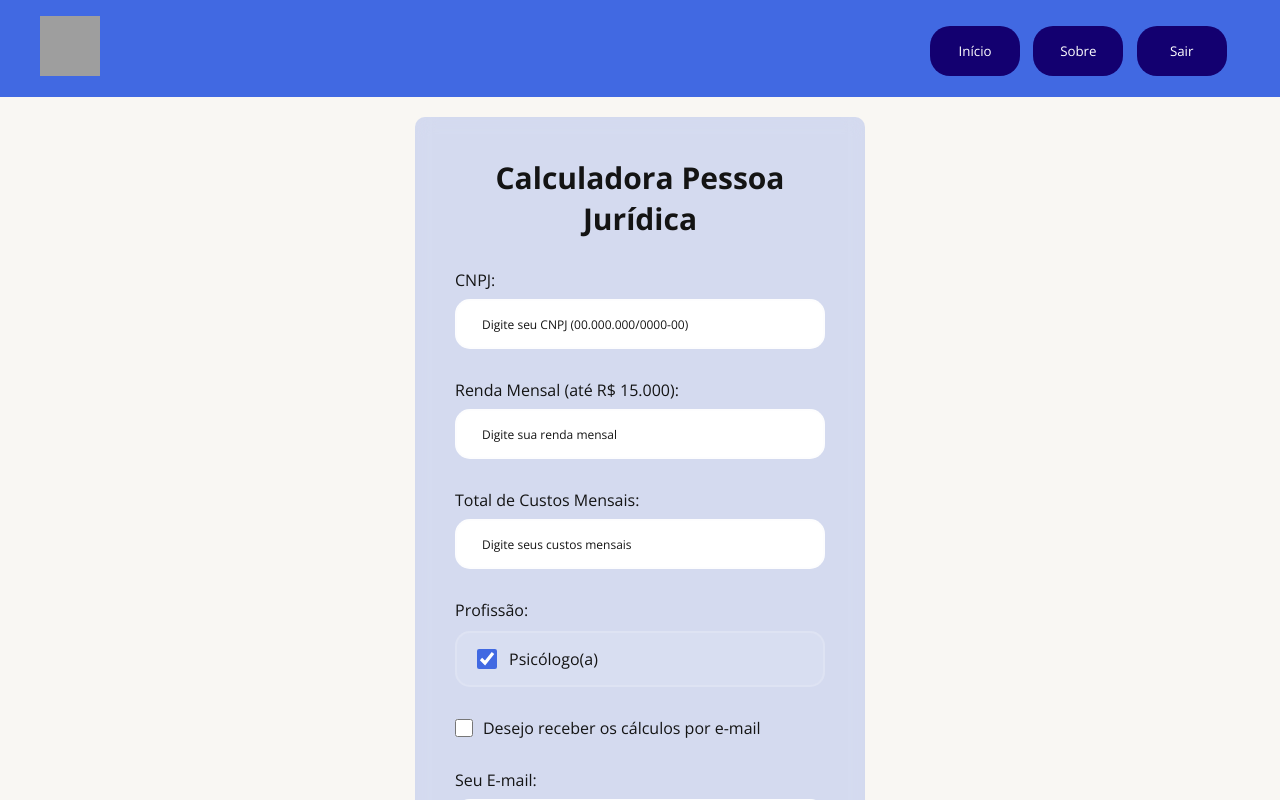
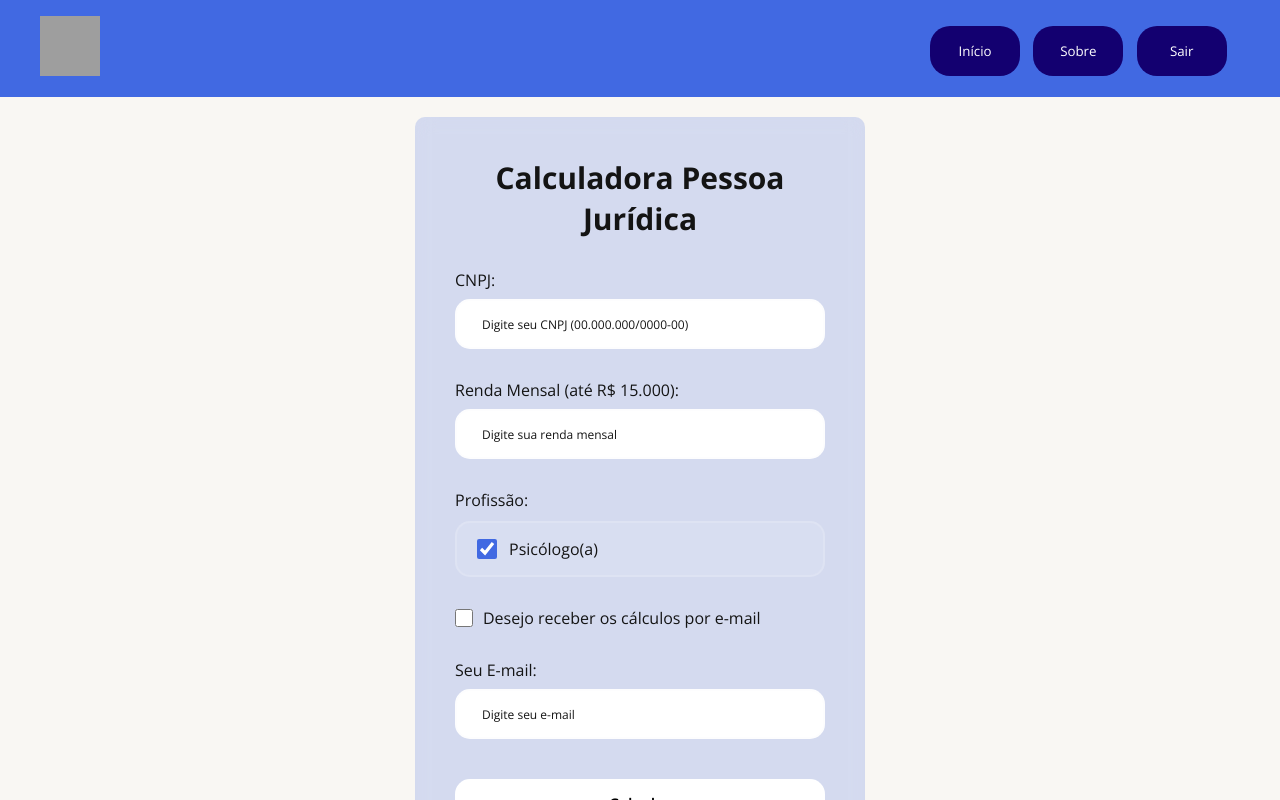
Before and after one commit to Felixlk13/calculadora_react_bis, a React (Create React App) app: page /calculadora-pj in a window 1280 px wide. Shown: the top 800 px of the page. Built offline with nearby package versions, Linux system fonts and the light colour scheme; grey boxes are pictures that could not be loaded; the HTML template or start-up script is replaced by a standard one.

Commit message:
:tada: Atualizado

```diff
--- a/src/Components/paginas/CalculadoraPF.jsx
+++ b/src/Components/paginas/CalculadoraPF.jsx
@@ -17,7 +17,7 @@ function CalculadoraPF() {
       let imposto = 0;
 
       if (calculoBase <= 2428.80){
-       setResultado(`Você está isento de impostos R$:${imposto}.`)
+       setResultado(`Você está isento de impostos.`)
       }
        else if(calculoBase >= 2428.80 || calculoBase <= 2826.65){
         imposto = calculoBase * 0.075 - 182.16;
@@ -115,7 +115,7 @@ function CalculadoraPF() {
       </form>
 
       {resultado && (
-          <div className="style.resultado">
+          <div className={styles.resultado}>
             {resultado}
           </div>
         )}
--- a/src/Components/paginas/CalculadoraPF.module.css
+++ b/src/Components/paginas/CalculadoraPF.module.css
@@ -15,6 +15,13 @@
     margin-bottom: 30px;
 }
 
+.resultado {
+    text-align: center;
+    margin-top: 20px;
+    background-color: rgb(65,105,226);
+    border-radius: 10px;
+    color: #fff;
+}
 
 .input {
     position: relative;
--- a/src/Components/paginas/CalculadoraPJ.jsx
+++ b/src/Components/paginas/CalculadoraPJ.jsx
@@ -3,7 +3,6 @@ import styles from './CalculadoraPJ.module.css';
 
 function CalculadoraPJ() {
   const [rendaMensal, setRendaMensal] = useState("");
-  const [custosMensais, setCustosMensais] = useState("");
   const [cnpj, setCnpj] = useState("");
   const [profissao, setProfissao] = useState("psicologo");
   const [enviarEmail, setEnviarEmail] = useState("");
@@ -56,20 +55,6 @@ function CalculadoraPJ() {
             value={rendaMensal}
             onChange={(e) => setRendaMensal(e.target.value)}
             max="15000"
-            required
-          />
-        </div>
-
-        <div className={styles.input} data-dica="São os gastos necessários para seu trabalho acontecer, como aluguel, internet, energia, etc.">
-          <label htmlFor="custosMensais">Total de Custos Mensais:</label>
-          <input
-            type="number"
-            id="custosMensais"
-            name="custosMensais"
-            placeholder="Digite seus custos mensais"
-            value={custosMensais}
-            onChange={(e) => setCustosMensais(e.target.value)}
-            min="0"
             required
           />
         </div>
--- a/src/Components/paginas/Login.module.css
+++ b/src/Components/paginas/Login.module.css
@@ -10,7 +10,7 @@
 
 .conteiner{
     width: 450px;
-    height: 500px;
+    height: 450px;
     background-color: rgba(0, 57, 227, 0.2);
     backdrop-filter: blur(10px);
     border:rgba(0, 57, 227, 0.20);
```
